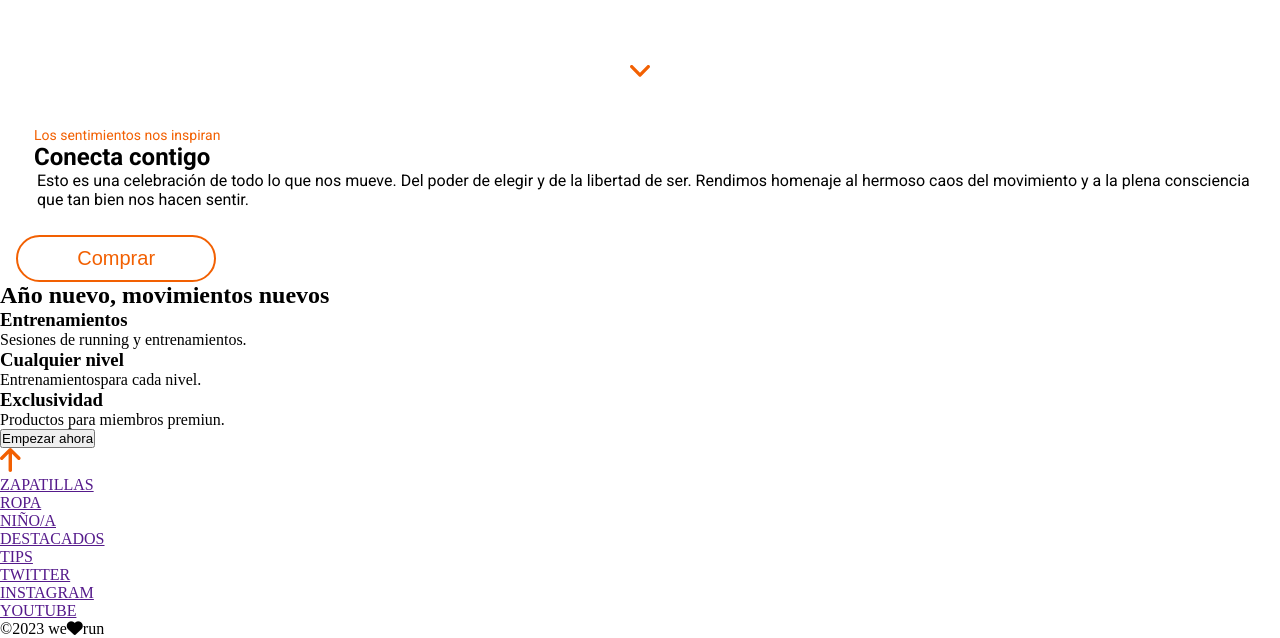
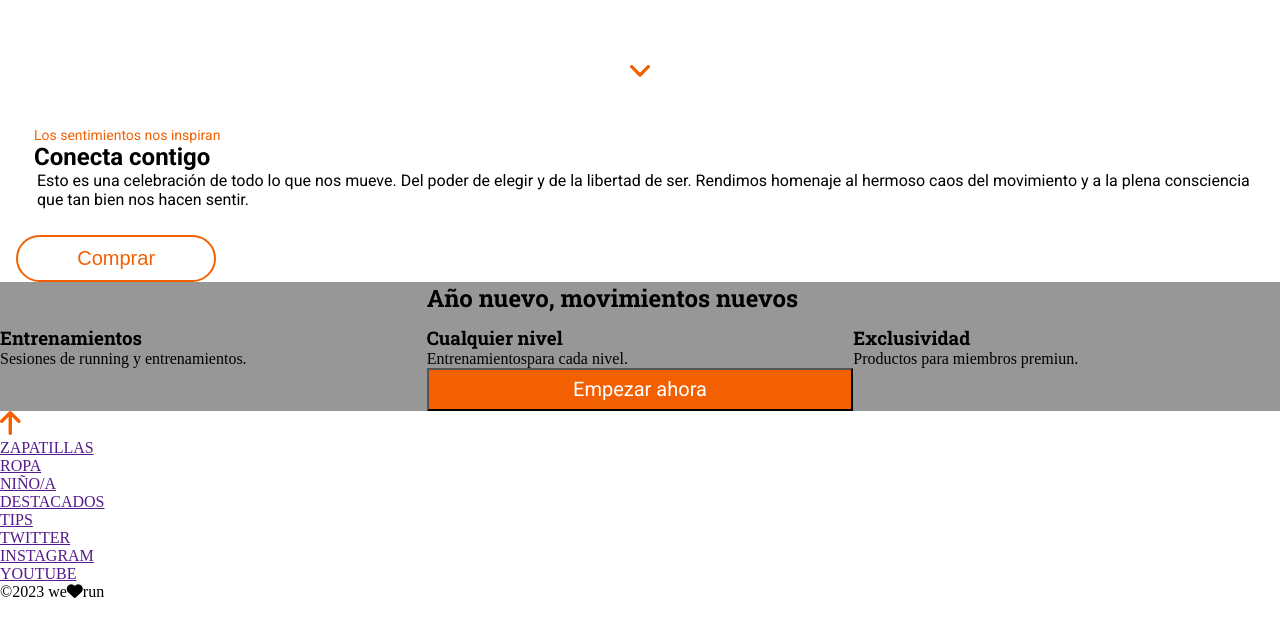
Before and after one commit to Adalab/modulo-1-evaluacion-final-EVORALOPRS, a website built with Vite: page src/index.html in a window 1280 px wide. Shown: the part 707-1345 px from the top of the page. After the commit the page ends 1308 px from the top, so only its background shows below. Built offline with nearby package versions, Linux system fonts and the light colour scheme; files whose address does not match are found by name.

Commit message:
changes section2

```diff
--- a/src/index.html
+++ b/src/index.html
@@ -5,8 +5,11 @@
     <meta name="viewport" content="width=device-width, initial-scale=1" />
     <title>Adalab Web Starter Kit</title>
     <link rel="preconnect" href="https://fonts.googleapis.com">
-<link rel="preconnect" href="https://fonts.gstatic.com" crossorigin>
-<link href="https://fonts.googleapis.com/css2?family=Roboto:ital,wght@0,100;0,300;0,400;0,500;0,700;0,900;1,100;1,300;1,400;1,500;1,700;1,900&display=swap" rel="stylesheet">
+    <link rel="preconnect" href="https://fonts.gstatic.com" crossorigin>
+    <link href="https://fonts.googleapis.com/css2?family=Roboto:ital,wght@0,100;0,300;0,400;0,500;0,700;0,900;1,100;1,300;1,400;1,500;1,700;1,900&display=swap" rel="stylesheet">
+    <link rel="preconnect" href="https://fonts.googleapis.com">
+    <link rel="preconnect" href="https://fonts.gstatic.com" crossorigin>
+    <link href="https://fonts.googleapis.com/css2?family=Montserrat:ital,wght@0,100..900;1,100..900&family=Roboto+Slab:wght@100..900&display=swap" rel="stylesheet">
 
     <link rel="stylesheet" href="./scss/main.scss" />
     <link rel="stylesheet" href="https://cdnjs.cloudflare.com/ajax/libs/font-awesome/6.6.0/css/all.min.css" integrity="sha512-Kc323vGBEqzTmouAECnVceyQqyqdsSiqLQISBL29aUW4U/M7pSPA/gEUZQqv1cwx4OnYxTxve5UMg5GT6L4JJg==" crossorigin="anonymous" referrerpolicy="no-referrer" />
--- a/src/partials/section2.html
+++ b/src/partials/section2.html
@@ -1,16 +1,16 @@
-<section>
-    <h2>Año nuevo, movimientos nuevos</h2>
-    <div>
-        <h3>Entrenamientos</h3>
+<section class="section2">
+    <h2 class="item1">Año nuevo, movimientos nuevos</h2>
+    <div class="item2">
+        <h3 class="item2__run">Entrenamientos</h3>
         <p>Sesiones de running y entrenamientos.</p>
     </div>
-    <div>
-        <h3>Cualquier nivel</h3>
+    <div class="item3">
+        <h3 class="item3__level">Cualquier nivel</h3>
         <p>Entrenamientospara cada nivel.</p>
     </div>
-    <div>
-        <h3>Exclusividad</h3>
+    <div class="item4">
+        <h3 class="item4__premiun">Exclusividad</h3>
         <p>Productos para miembros premiun.</p>
     </div>
-    <button type="submit">Empezar ahora</button>
+    <button  class="item5" type="submit">Empezar ahora</button>
 </section>
--- a/src/scss/core/_variables.scss
+++ b/src/scss/core/_variables.scss
@@ -6,5 +6,5 @@ $greyish-brown: #4a4a4a;
 
 
 //font
-$font-tall: Robotosalb;
+$font-tall: Roboto Slab;
 $font-small: Roboto;
--- a/src/scss/layout/_section2.scss
+++ b/src/scss/layout/_section2.scss
@@ -0,0 +1,45 @@
+.section2{
+    background-color: $light-grey;
+    display: grid;
+    grid-template-rows: 1fr 1fr 1fr;
+    grid-template-columns: 1fr 1fr 1fr;
+
+}
+
+.item1{
+    grid-row: 1;
+    grid-column: 2;
+    font-family: $font-tall;
+}
+
+.item2{
+    grid-row:2;
+    &__run{
+        font-family: $font-tall;
+    }
+}
+.item3{
+    grid-row: 2;
+    grid-column: 2;
+    &__level{
+        font-family: $font-tall;
+    }
+
+}
+
+.item4{
+    grid-row: 2;
+    grid-column: 3;
+    &__premiun{
+        font-family: $font-tall;
+    }
+}
+
+.item5{
+    grid-row: 3;
+    grid-column: 2;
+    background-color: $bright-orange;
+    color: white;
+    font-family: $font-small;
+    font-size: 20px;
+}
```
